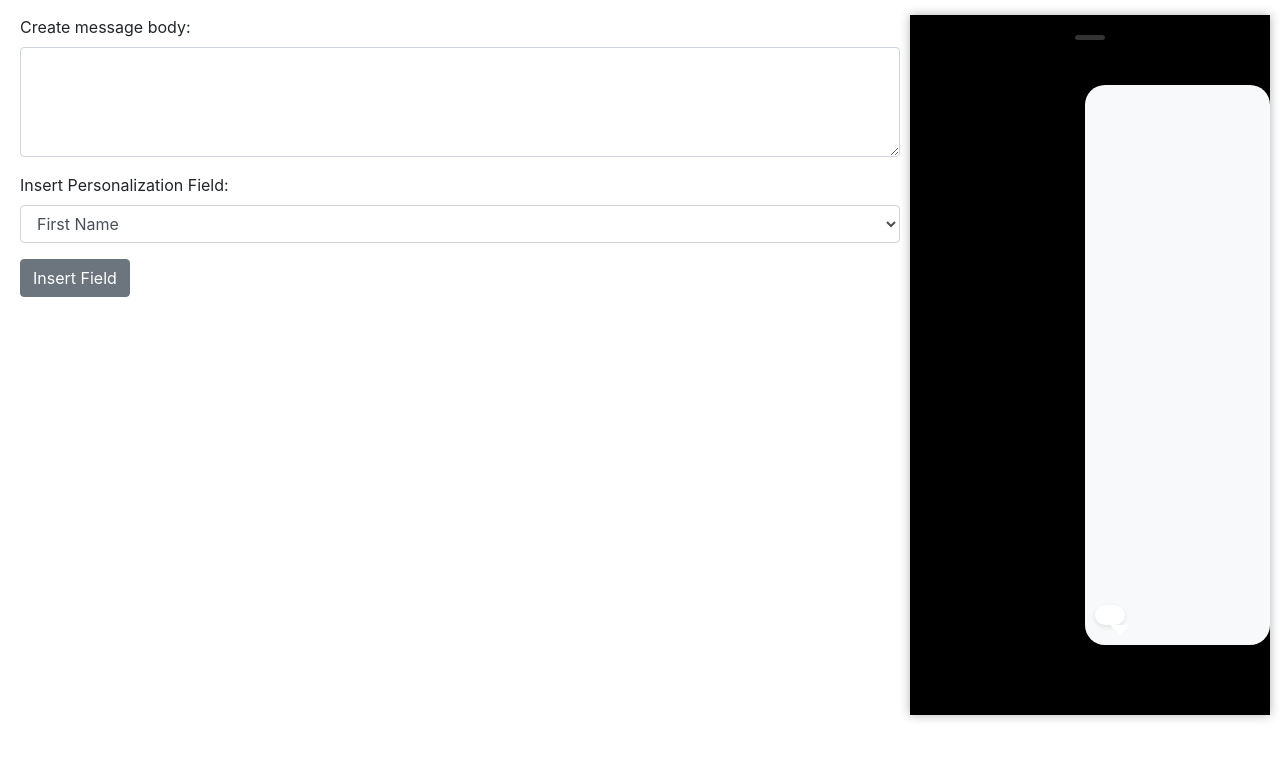
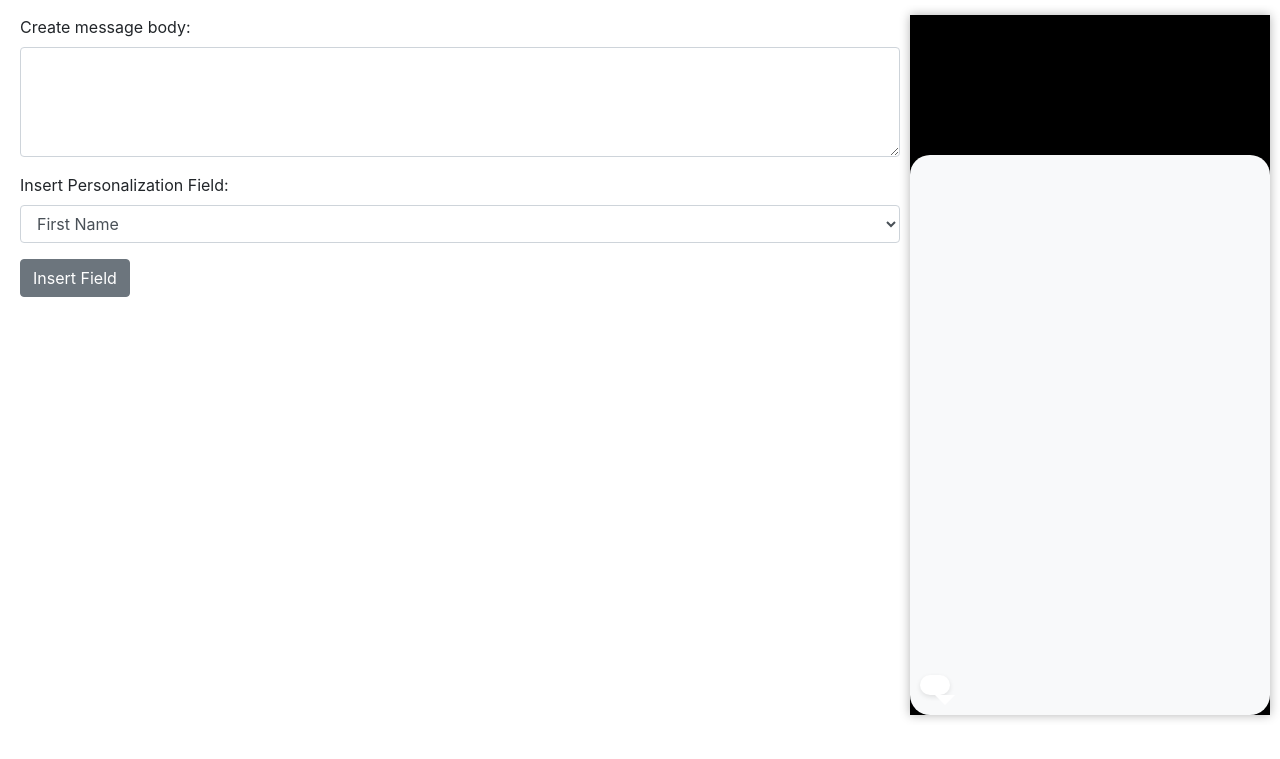
Before and after one commit to Nandakumar1418/activity, a website: page public/index.html in a window 1280 px wide. Shown: the part 41-800 px from the top of the page. Drawn offline with nearby package versions, Linux system fonts and the light colour scheme.

Commit message:
Update index.html

```diff
--- a/public/index.html
+++ b/public/index.html
@@ -84,9 +84,15 @@
             box-shadow: 0 0 10px rgba(0, 0, 0, 0.3);
             box-sizing: border-box;
             display: flex;
+            flex-direction: column;
             justify-content: center;
             align-items: center;
             overflow: hidden; /* Prevent scrolling */
+        }
+        #phoneHeader{
+            width: 100%;
+            height: 20%;
+            background-color : 'blue'
         }
         #phoneScreen {
             width: 100%;
@@ -100,10 +106,7 @@
             padding: 10px;
             box-sizing: border-box; /* Ensure padding does not cause overflow */
         }
-        #phoneHeader{
-            width: 100%;
-            height: 20%;
-        }
+
         #messagePreview {
             background-color: #fff;
             border-radius: 15px;
@@ -127,7 +130,7 @@
             border-right: 10px solid transparent;
             border-top: 10px solid #fff;
         }
-        #phoneContainer::before {
+/*         #phoneContainer::before {
             content: "";
             position: absolute;
             top: 20px;
@@ -136,7 +139,7 @@
             height: 5px;
             background: #333;
             border-radius: 10px;
-        }
+        } */
     </style>
 
 </head>
```
